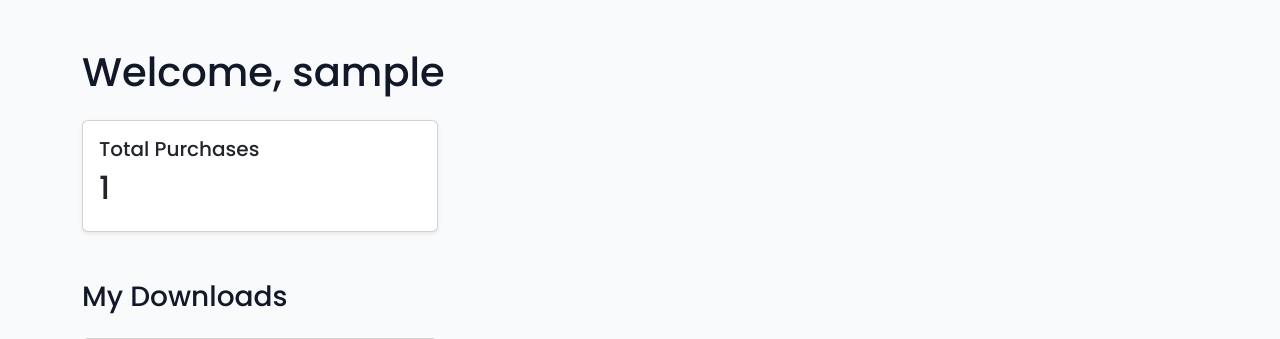
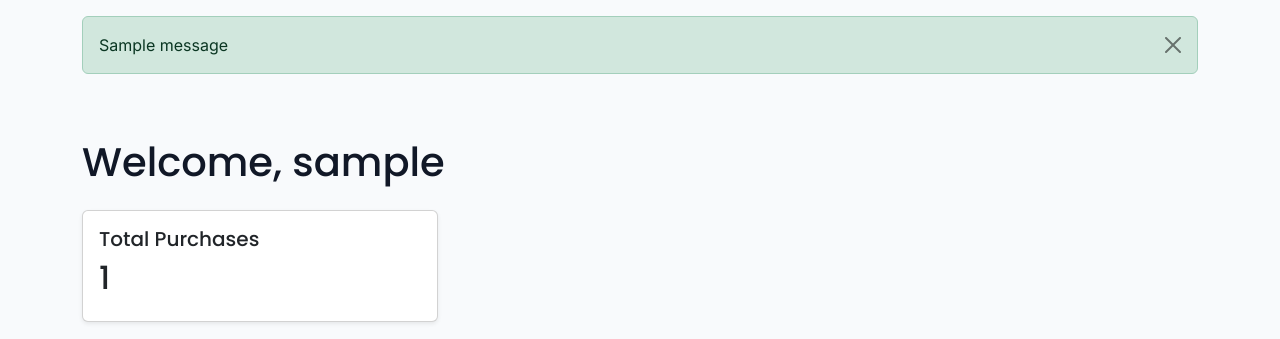
Before and after one commit to St3kl/LosTemplates, a Django app: page /accounts/dashboard/ in a window 1280 px wide. Shown: the part 57-396 px from the top of the page. Run offline with Django 5.2, Linux system fonts and the light colour scheme; a user stored in the database is signed in; tables that the repository leaves empty hold one stand-in row (values such as "Sample post"); grey boxes marked "Sample" are stand-in pictures; one stand-in notice (Sample message) is shown.

Commit message:
Django Messages Framework

```diff
--- a/templates/base.html
+++ b/templates/base.html
@@ -57,6 +57,30 @@
 
     {% include "components/navbar.html" %}
 
+    <div class="container mt-3">
+
+    {% if messages %}
+
+        {% for message in messages %}
+
+            <div class="alert alert-{{ message.tags }} alert-dismissible fade show">
+
+                {{ message }}
+
+                <button
+                    type="button"
+                    class="btn-close"
+                    data-bs-dismiss="alert">
+                </button>
+
+            </div>
+
+        {% endfor %}
+
+    {% endif %}
+
+</div>
+
     <main>
 
         {% block content %}
```
Also changed, not shown: apps/cart/views.py (+12 -1 lines).
